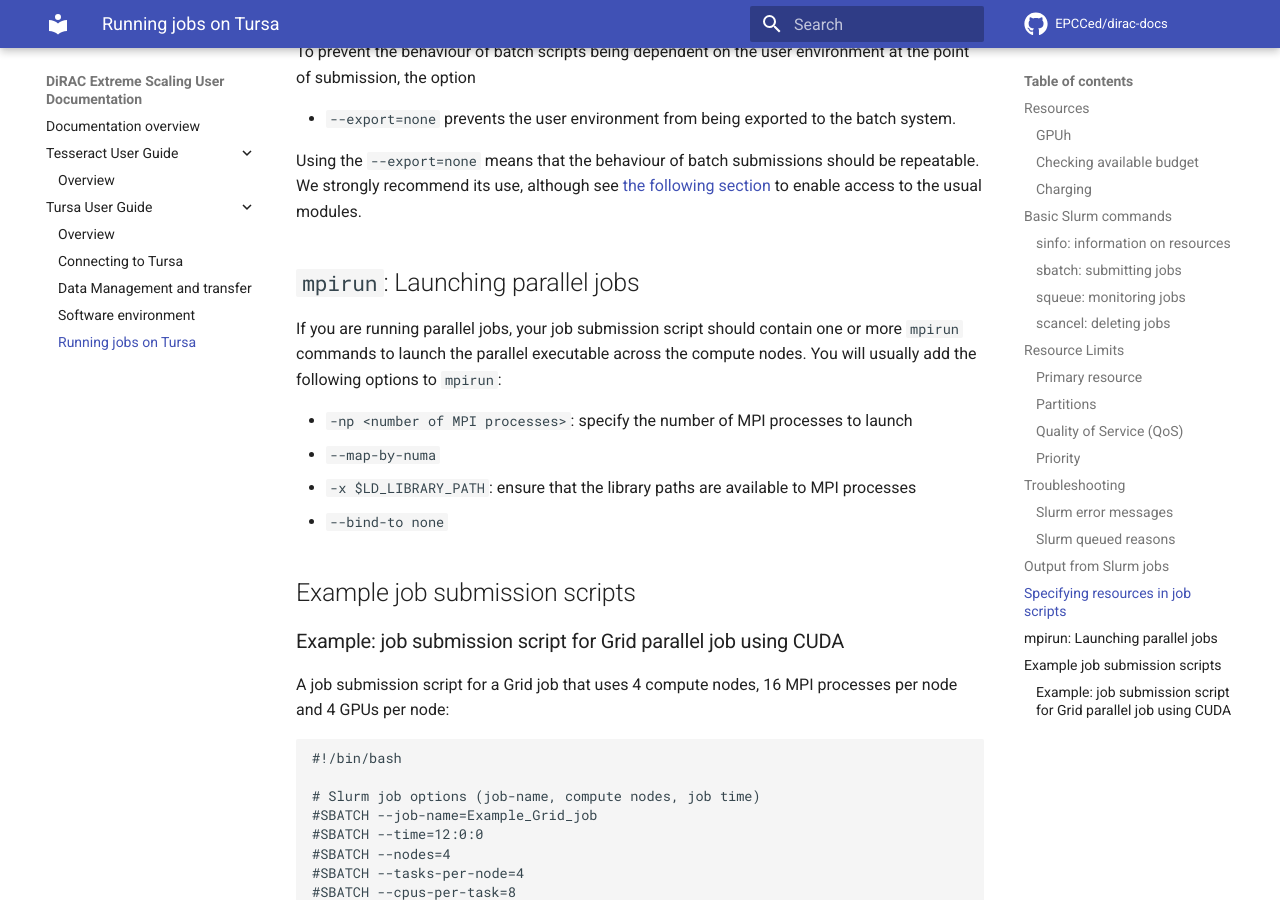
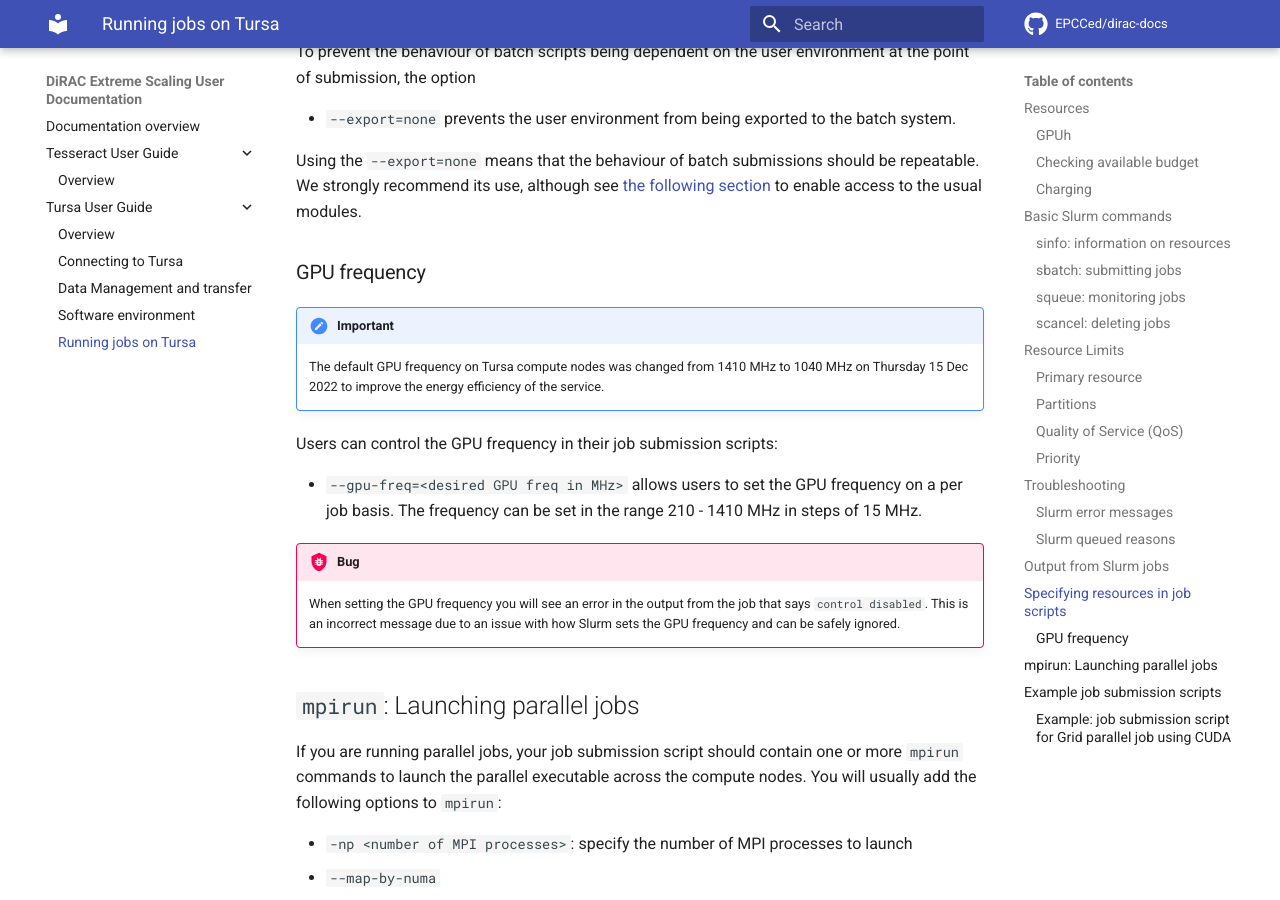
Before and after one commit to EPCCed/dirac-docs, an MkDocs documentation site: the page built from docs/tursa-user-guide/scheduler.md, in a window 1280 px wide and 900 px high, scrolled down 11395 px. Built offline with MkDocs 1.6.1 and Material for MkDocs 9.7.7, drawn with Linux system fonts in a browser that asks for light colours; comment, search, counter and statistics services are not loaded.

Commit message:
Adds notes on controlling GPU frequency

```diff
--- a/docs/tursa-user-guide/scheduler.md
+++ b/docs/tursa-user-guide/scheduler.md
@@ -451,6 +451,24 @@ should be repeatable. We strongly recommend its use, although see
 [the following section](scheduler.md#using-modules-in-the-batch-system-the-epcc-job-env-module)
 to enable access to the usual modules.
 
+### GPU frequency
+
+!!! important
+    The default GPU frequency on Tursa compute nodes was changed from 1410 MHz
+    to 1040 MHz on Thursday 15 Dec 2022 to improve the energy efficiency of the
+    service.
+
+Users can control the GPU frequency in their job submission scripts:
+
+   - `--gpu-freq=<desired GPU freq in MHz>` allows users to set the GPU frequency
+     on a per job basis. The frequency can be set in the range 210 - 1410 MHz in steps
+     of 15 MHz.
+
+!!! bug
+    When setting the GPU frequency you will see an error in the output from the job
+    that says `control disabled`. This is an incorrect message due to an issue with
+    how Slurm sets the GPU frequency and can be safely ignored.
+
 ## `mpirun`: Launching parallel jobs
 
 If you are running parallel jobs, your job submission script should
```
